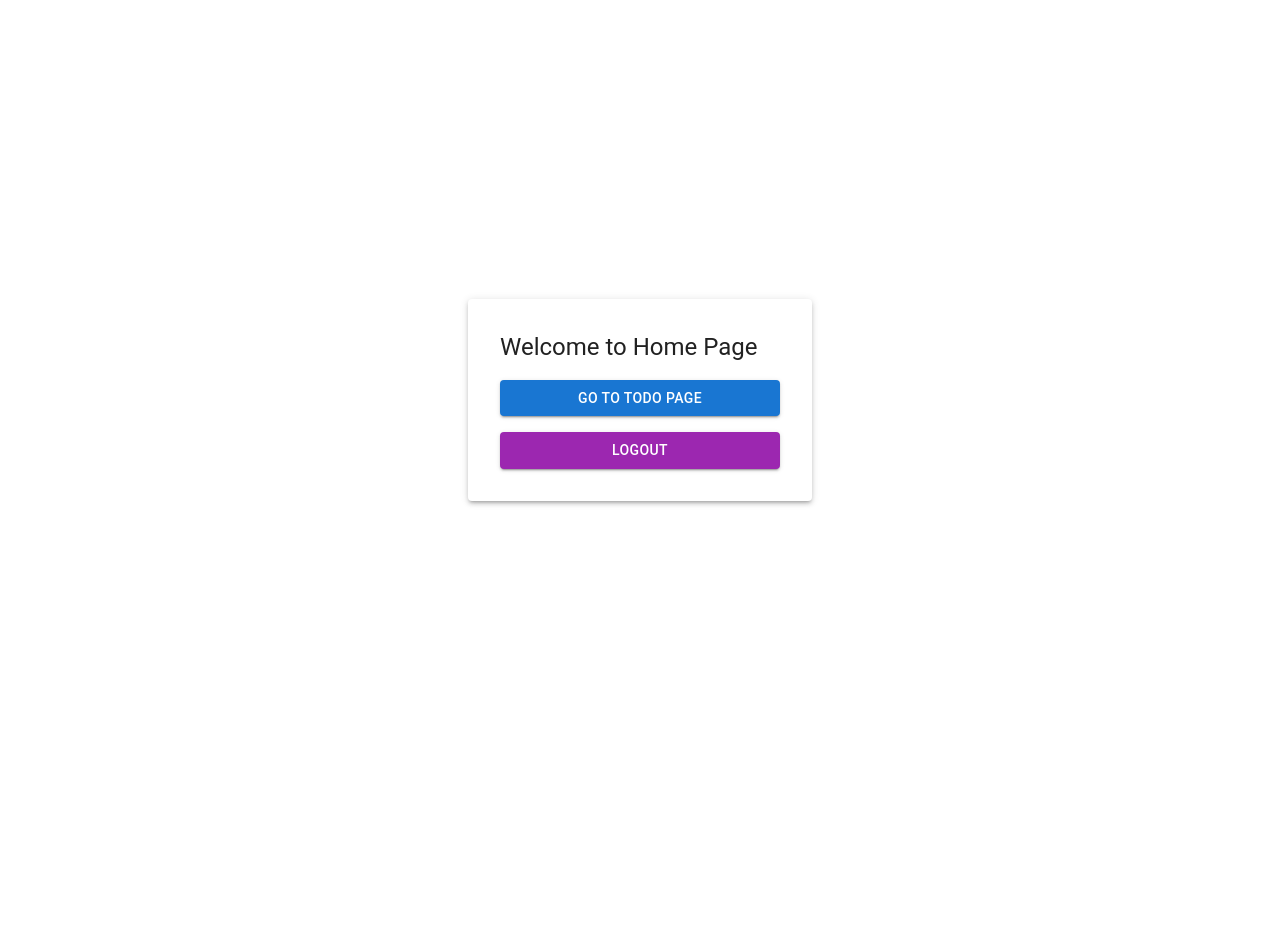
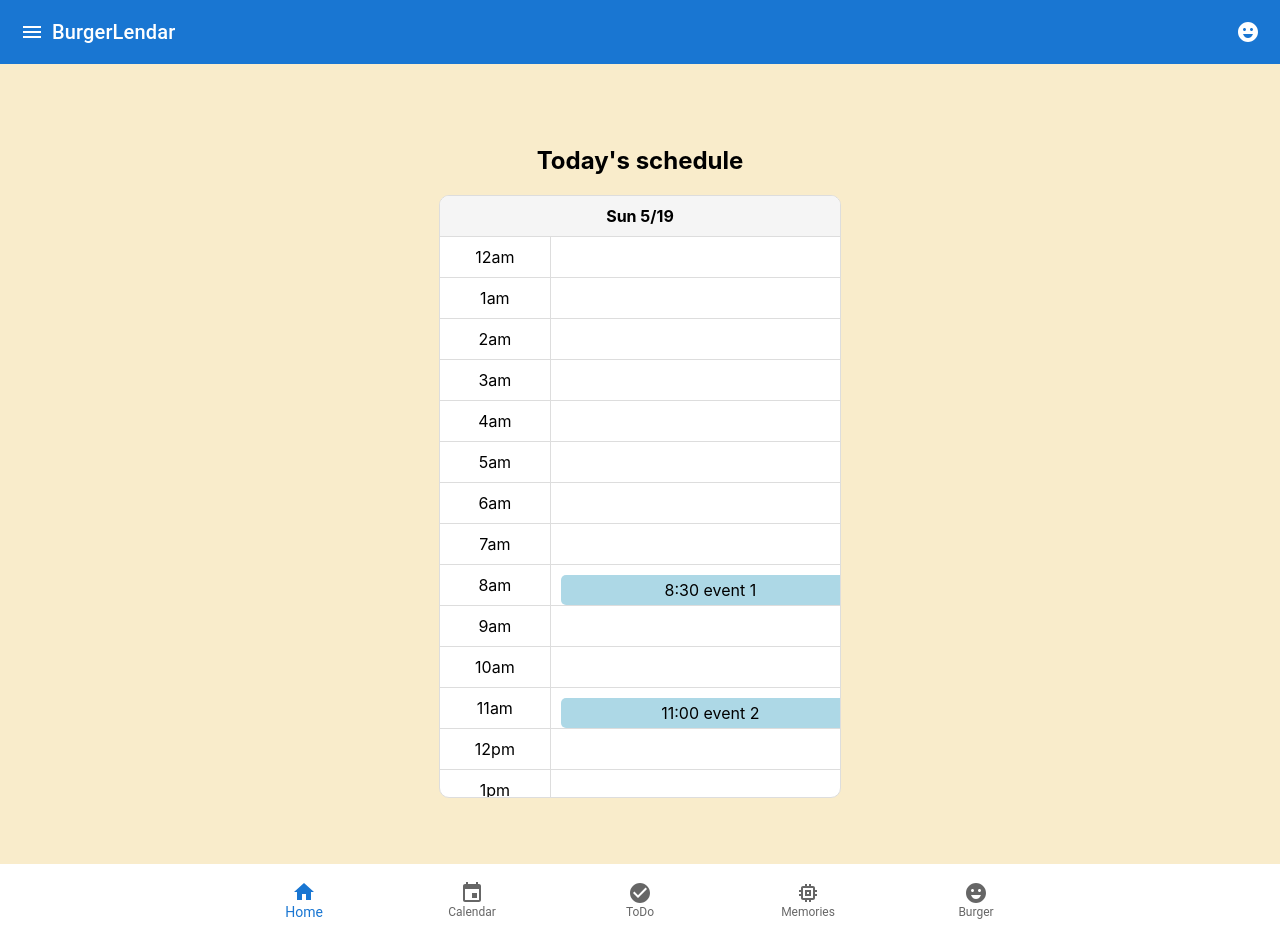
Before and after one commit to tsukasa1111/BurgerLendar, a React (Create React App) app: page /home in a window 1280 px wide. Before the commit the page ends 800 px from the top, so only its background shows below. Built offline with nearby package versions, Linux system fonts and the light colour scheme; no server answers.

Commit message:
footerとHeaderと画面遷移を追加

```diff
--- a/src/App.tsx
+++ b/src/App.tsx
@@ -13,12 +13,17 @@ import FoodAki from './components/Food_Aki';
 import LaunAki from './components/Laun_Aki';
 import Aki_Sleep from './components/Sleep_Aki';
 import Aki_Smoke from './components/Smoke_Aki';
+import Bur_Home from './components/Bur_Home';
+import Header from './components/Header';
+import Footer from './components/Footer';
 
 function App() {
   return (
     <Router>
+      <Header />
+      <div style={{ paddingTop: '-10px', paddingBottom: '8px' }}>
        <Routes>
-          <Route path="/home" Component={Home} />
+          <Route path="/home" Component={Bur_Home} />
           <Route path="/signup" Component={Authun} />
           <Route path="/" Component={Login} />
           <Route path="/admin" Component = {AddTabacco}/>
@@ -29,6 +34,8 @@ function App() {
           <Route path="/sleep" Component = {Aki_Sleep} />
           <Route path="/smoke" Component= {Aki_Smoke} />
         </Routes>
+        </div>
+      <Footer />
     </Router>
 
   );
--- /dev/null
+++ b/src/components/Bur_Home.tsx
@@ -0,0 +1,107 @@
+import React from 'react';
+import ReactDOM from 'react-dom';
+import { Button, Container, Grid, TextField, Typography, Box, MenuItem, FormControlLabel, Checkbox } from "@mui/material";
+import { auth } from "../firebase/firebase";
+import { useNavigate } from "react-router-dom"; // useNavigateをインポート
+
+const Home: React.FC = () => {
+  const events = [
+    { time: '8:30', title: 'event 1' },
+    { time: '11:00', title: 'event 2' },
+  ];
+
+  return (
+    <div style={styles.container}>
+      <h1 style={styles.title}>Today's schedule</h1>
+      <div style={styles.schedule}>
+        <div style={styles.headerRow}>
+          <div style={styles.headerCell}>Sun 5/19</div>
+        </div>
+        <div style={styles.scheduleContent}>
+          {Array.from({ length: 24 }, (_, i) => i).map(hour => (
+            <div style={styles.row} key={hour}>
+              <div style={styles.timeCell}>{hour % 12 === 0 ? 12 : hour % 12}{hour < 12 ? 'am' : 'pm'}</div>
+              <div style={styles.eventCell}>
+                {events.map((event, index) =>
+                  parseInt(event.time.split(':')[0], 10) === hour ? (
+                    <div key={index} style={styles.event}>
+                      {event.time} {event.title}
+                    </div>
+                  ) : null
+                )}
+              </div>
+            </div>
+          ))}
+        </div>
+      </div>
+    </div>
+  );
+};
+
+const styles = {
+  container: {
+    display: 'flex',
+    flexDirection: 'column' as 'column',
+    alignItems: 'center',
+    justifyContent: 'center',
+    height: '100vh',
+    backgroundColor: '#F9ECCB',
+    color: '#000',
+    textAlign: 'center' as 'center',
+  },
+  title: {
+    fontSize: '1.5em',
+    marginBottom: '20px',
+  },
+  schedule: {
+    width: '90%',
+    maxWidth: '400px',
+    backgroundColor: '#fff',
+    border: '1px solid #ddd',
+    borderRadius: '10px',
+    overflow: 'hidden',
+  },
+  headerRow: {
+    display: 'flex',
+    backgroundColor: '#f5f5f5',
+    borderBottom: '1px solid #ddd',
+    justifyContent: 'center' as 'center',
+  },
+  headerCell: {
+    flex: '1',
+    padding: '10px',
+    textAlign: 'center' as 'center',
+    fontWeight: 'bold' as 'bold',
+  },
+  scheduleContent: {
+    maxHeight: '70vh', // Adjust as needed
+    overflowY: 'scroll' as 'scroll',
+  },
+  row: {
+    display: 'flex',
+    borderBottom: '1px solid #ddd',
+  },
+  timeCell: {
+    flex: '1',
+    padding: '10px',
+    textAlign: 'center' as 'center',
+    borderRight: '1px solid #ddd',
+  },
+  eventCell: {
+    flex: '3',
+    padding: '10px',
+    position: 'relative' as 'relative',
+  },
+  event: {
+    position: 'absolute' as 'absolute',
+    width: '100%',
+    backgroundColor: '#add8e6',
+    borderRadius: '5px',
+    padding: '5px',
+    textAlign: 'center' as 'center',
+  },
+};
+
+ReactDOM.render(<Home />, document.getElementById('root'));
+
+export default Home;
--- /dev/null
+++ b/src/components/Footer.tsx
@@ -0,0 +1,53 @@
+import React from 'react';
+import { BottomNavigation, BottomNavigationAction } from '@mui/material';
+import { useNavigate } from 'react-router-dom';
+import HomeIcon from '@mui/icons-material/Home';
+import EventIcon from '@mui/icons-material/Event';
+import CheckCircleIcon from '@mui/icons-material/CheckCircle';
+import MemoryIcon from '@mui/icons-material/Memory';
+import EmojiEmotionsIcon from '@mui/icons-material/EmojiEmotions';
+
+const Footer: React.FC = () => {
+  const navigate = useNavigate();
+  const [value, setValue] = React.useState(0);
+
+  const handleChange = (newValue: number) => {
+    setValue(newValue);
+    switch (newValue) {
+      case 0:
+        navigate('/home');
+        break;
+      case 1:
+        navigate('/calendar');
+        break;
+      case 2:
+        navigate('/todo');
+        break;
+      case 3:
+        navigate('/memories');
+        break;
+      case 4:
+        navigate('/burger');
+        break;
+      default:
+        navigate('/home');
+        break;
+    }
+  };
+
+  return (
+    <BottomNavigation
+      value={value}
+      onChange={(event, newValue) => handleChange(newValue)}
+      showLabels
+    >
+      <BottomNavigationAction label="Home" icon={<HomeIcon />} />
+      <BottomNavigationAction label="Calendar" icon={<EventIcon />} />
+      <BottomNavigationAction label="ToDo" icon={<CheckCircleIcon />} />
+      <BottomNavigationAction label="Memories" icon={<MemoryIcon />} />
+      <BottomNavigationAction label="Burger" icon={<EmojiEmotionsIcon />} />
+    </BottomNavigation>
+  );
+};
+
+export default Footer;
--- /dev/null
+++ b/src/components/Header.tsx
@@ -0,0 +1,24 @@
+import React from 'react';
+import { AppBar, Toolbar, Typography, IconButton } from '@mui/material';
+import MenuIcon from '@mui/icons-material/Menu';
+import EmojiEmotionsIcon from '@mui/icons-material/EmojiEmotions';
+
+const Header: React.FC = () => {
+  return (
+    <AppBar position="static">
+      <Toolbar>
+        <IconButton edge="start" color="inherit" aria-label="menu">
+          <MenuIcon />
+        </IconButton>
+        <Typography variant="h6" style={{ flexGrow: 1 }}>
+          BurgerLendar
+        </Typography>
+        <IconButton edge="end" color="inherit" aria-label="burger">
+          <EmojiEmotionsIcon />
+        </IconButton>
+      </Toolbar>
+    </AppBar>
+  );
+};
+
+export default Header;
--- a/src/components/TaskManager.tsx
+++ b/src/components/TaskManager.tsx
@@ -4,7 +4,7 @@ import { Button, Container, Grid, TextField, Typography, Box, MenuItem, FormCont
 import { auth } from "../firebase/firebase";
 import { useNavigate } from "react-router-dom"; // useNavigateをインポート
 
-const TaskManager = () => {
+const TaskManager: React.FC = () => {
   const [taskTitle, setTaskTitle] = useState<string>("");
   const [taskDeadline, setTaskDeadline] = useState<string>("");
   const [taskCategory, setTaskCategory] = useState<string>("General");
@@ -67,11 +67,15 @@ const TaskManager = () => {
   };
 
   return (
+    <div style={styles.container}>
+      <h1 style={styles.title}>To do list</h1>
       <Container>
         <Grid container justifyContent="center" alignItems="center" style={{ height: "100vh" }}>
           <Grid item xs={12} md={6}>
-          <Box p={3} boxShadow={2} borderRadius={2}>
+            <Box p={3} boxShadow={2} borderRadius={2} style={styles.box}>
               <h2>タスク管理</h2>
+              <Grid container spacing={2}>
+                <Grid item xs={12} sm={6}>
                   <TextField
                     style={{ marginBottom: "0.5em" }}
                     label="Task Title"
@@ -117,16 +121,62 @@ const TaskManager = () => {
                   {error && <Typography color="error">{error}</Typography>}
                   <Button
                     fullWidth
-              style={{ marginBottom: "0.5em" }}
+                    style={styles.addButton}
                     onClick={addTask}
                   >
                     タスクを追加
                   </Button>
+                </Grid>
+                <Grid item xs={12} sm={6} style={styles.imageContainer}>
+                  <img src="https://thumb.ac-illust.com/36/36ac3e42b8ed38dce15bc0ad7c5e9a1c_t.jpeg" alt="Task Illustration" style={styles.image} />
+                </Grid>
+              </Grid>
             </Box>
           </Grid>
         </Grid>
       </Container>
+    </div>
   );
 };
 
+const styles = {
+  container: {
+    display: 'flex',
+    flexDirection: 'column' as 'column',
+    alignItems: 'center',
+    justifyContent: 'center',
+    height: '100vh',
+    backgroundColor: '#F9ECCB',
+    color: '#000',
+  },
+  title: {
+    fontSize: '2.5em',
+    marginBottom: '20px',
+    marginTop: '5%',
+  },
+  box: {
+    backgroundColor: '#fff',
+    padding: '20px',
+    borderRadius: '10px',
+  },
+  addButton: {
+    marginTop: '10px',
+    padding: '10px',
+    border: 'none',
+    borderRadius: '5px',
+    backgroundColor: '#003366',
+    color: '#F9ECCB',
+    cursor: 'pointer',
+  },
+  imageContainer: {
+    display: 'flex',
+    alignItems: 'center',
+    justifyContent: 'center',
+  },
+  image: {
+    maxWidth: '100%',
+    borderRadius: '10px',
+  },
+};
+
 export default TaskManager;
```
Lines whose indentation alone changed are shown as unchanged.
